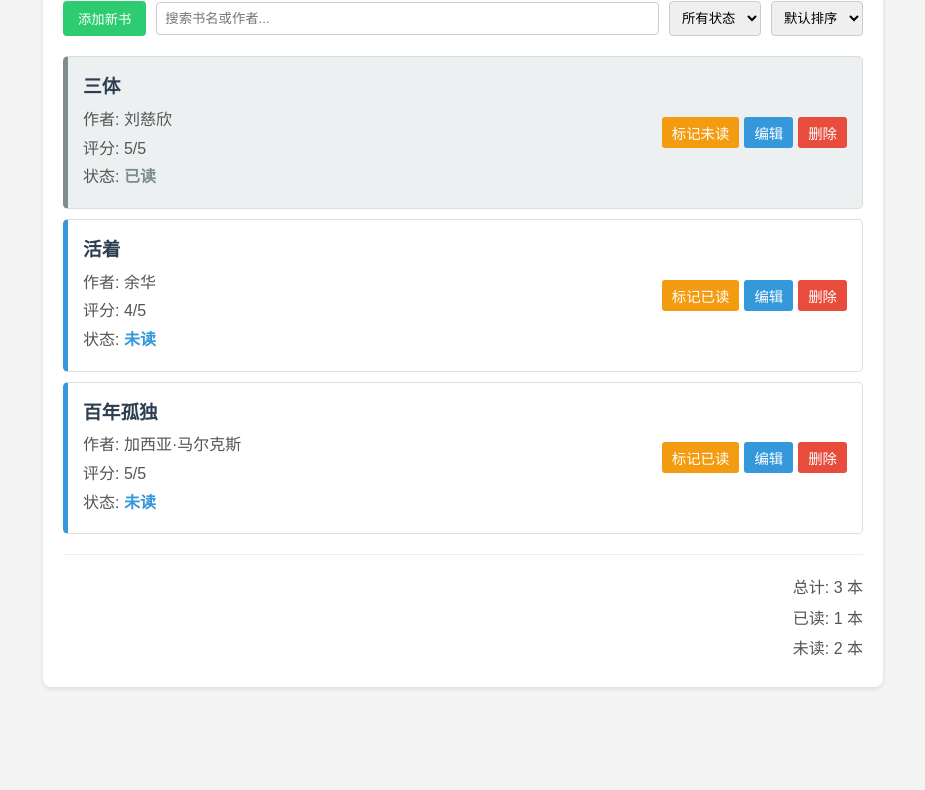
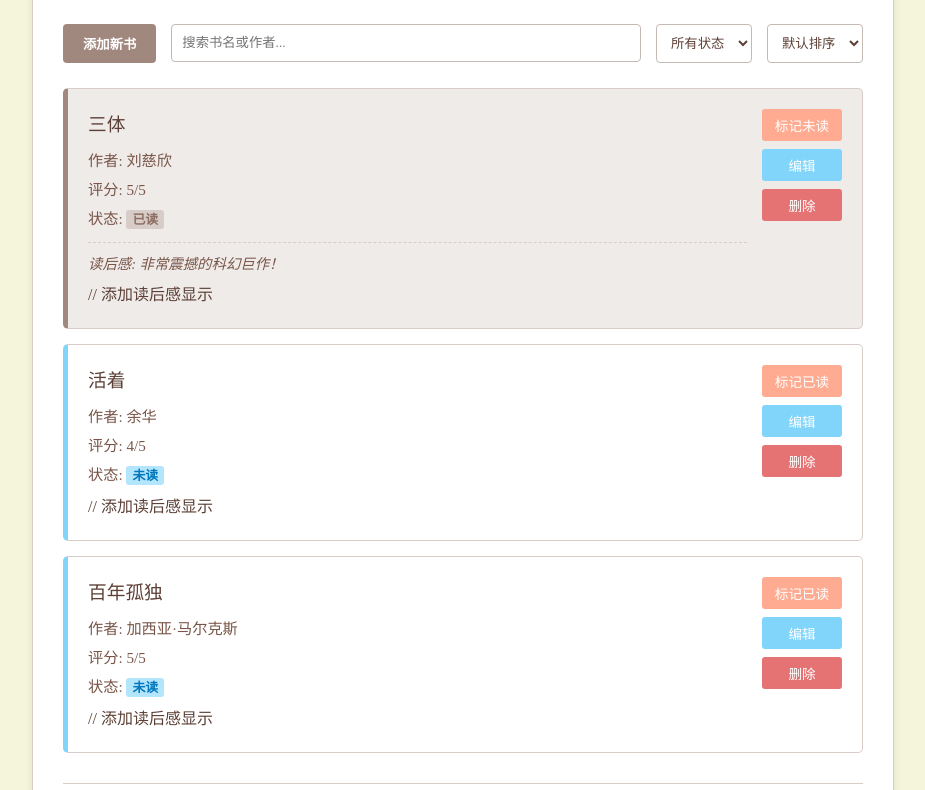
Before and after one commit to ImpEtums/midterm, a plain HTML site: page index.html in a window 1280 px wide. Shown: the part 133-923 px from the top of the page, without its empty margins (177-1102 px from the left). Before the commit the page ends 840 px from the top, so only its background shows below. Drawn offline with nearby package versions, Linux system fonts and the light colour scheme.

Commit message:
change style

```diff
--- a/app.js
+++ b/app.js
@@ -11,6 +11,7 @@ const BookItem = {
                 <p>作者: {{ book.author }}</p>
                 <p>评分: {{ book.rating }}/5</p>
                 <p>状态: <span class="status-text">{{ book.status === 'read' ? '已读' : '未读' }}</span></p>
+                <p v-if="book.review" class="book-review">读后感: {{ book.review }}</p> // 添加读后感显示
             </div>
             <div class="book-actions">
                 <button @click="$emit('toggle-status', book.id)">
@@ -97,13 +98,20 @@ const app = createApp({
     methods: {
         // 获取空书籍对象模板
         getEmptyBook() {
-            return { id: null, title: '', author: '', rating: 3, status: 'unread' };
+            // 添加 review 字段
+            return { id: null, title: '', author: '', rating: 3, status: 'unread', review: '' };
         },
         // 加载数据
         loadBooks() {
             const savedBooks = localStorage.getItem('myBookList');
             if (savedBooks) {
                 this.bookList = JSON.parse(savedBooks);
+                // 确保旧数据也有 review 字段
+                this.bookList.forEach(book => {
+                    if (book.review === undefined) {
+                        book.review = '';
+                    }
+                });
                 // 找到最大的ID，确保新ID不重复
                 if (this.bookList.length > 0) {
                     this.nextId = Math.max(...this.bookList.map(b => b.id)) + 1;
@@ -113,12 +121,19 @@ const app = createApp({
             } else {
                 // 可选：添加一些初始示例数据
                 this.bookList = [
-                    { id: 1, title: '三体', author: '刘慈欣', rating: 5, status: 'read' },
-                    { id: 2, title: '活着', author: '余华', rating: 4, status: 'unread' },
-                    { id: 3, title: '百年孤独', author: '加西亚·马尔克斯', rating: 5, status: 'unread' },
+                    // 添加 review 字段
+                    { id: 1, title: '三体', author: '刘慈欣', rating: 5, status: 'read', review: '非常震撼的科幻巨作！' },
+                    { id: 2, title: '活着', author: '余华', rating: 4, status: 'unread', review: '' },
+                    { id: 3, title: '百年孤独', author: '加西亚·马尔克斯', rating: 5, status: 'unread', review: '' },
                 ];
                 this.nextId = 4; // 更新 nextId 以便接下来的添加操作
             }
+             // 找到最大的ID，确保新ID不重复 (移动到 if/else 外部确保总能执行)
+             if (this.bookList.length > 0) {
+                 this.nextId = Math.max(...this.bookList.map(b => b.id)) + 1;
+             } else {
+                 this.nextId = 1;
+             }
         },
         // 显示添加表单
         showAddForm() {
@@ -129,14 +144,14 @@ const app = createApp({
         // 显示编辑表单
         showEditForm(book) {
             this.isEditing = true;
-            // 创建副本进行编辑，避免直接修改列表中的对象
+            // 创建副本进行编辑，确保 review 也被复制
             this.currentBook = { ...book };
             this.showForm = true;
         },
         // 取消表单
         cancelForm() {
             this.showForm = false;
-            this.currentBook = this.getEmptyBook(); // 重置表单
+            this.currentBook = this.getEmptyBook(); // 重置表单，包含 review
         },
         // 保存书籍（添加或编辑）
         saveBook() {
@@ -144,17 +159,20 @@ const app = createApp({
                 alert('书名和作者不能为空！');
                 return;
             }
+            // 不需要特别处理 review，因为它已经是 currentBook 的一部分
 
             if (this.isEditing) {
                 // 编辑
                 const index = this.bookList.findIndex(b => b.id === this.currentBook.id);
                 if (index !== -1) {
-                    this.bookList.splice(index, 1, this.currentBook);
+                    // 确保 review 被正确更新
+                    this.bookList.splice(index, 1, { ...this.currentBook });
                 }
             } else {
                 // 添加
                 this.currentBook.id = this.nextId++;
-                this.bookList.push(this.currentBook);
+                 // 确保 review 被正确添加
+                this.bookList.push({ ...this.currentBook });
             }
             this.cancelForm(); // 保存后关闭并重置表单
         },
--- a/style.css
+++ b/style.css
@@ -1,103 +1,128 @@
 body {
-    font-family: sans-serif;
-    line-height: 1.6;
+    font-family: 'Noto Serif SC', serif; /* 更换为衬线字体，增加文艺感 */
+    line-height: 1.7; /* 稍微增加行高 */
     margin: 20px;
-    background-color: #f4f4f4;
-    color: #333;
+    background-color: #f5f5dc; /* 米色背景 */
+    color: #5d4037; /* 主要文字颜色 - 棕灰色 */
 }
 
 #app {
     max-width: 800px;
     margin: 0 auto;
-    background: #fff;
-    padding: 20px;
+    background: #ffffff; /* 白色内容区域背景 */
+    padding: 30px; /* 增加内边距 */
     border-radius: 8px;
-    box-shadow: 0 2px 4px rgba(0,0,0,0.1);
+    box-shadow: 0 4px 8px rgba(0, 0, 0, 0.08); /* 柔和阴影 */
+    border: 1px solid #d7ccc8; /* 添加细边框 */
 }
 
 h1 {
     text-align: center;
-    color: #2c3e50;
+    color: #4e342e; /* 深棕色标题 */
+    margin-bottom: 30px; /* 增加标题下边距 */
+    font-weight: 400; /* 字体不过粗 */
 }
 
 .form-container {
-    background: #eee;
-    padding: 15px;
-    margin-bottom: 20px;
+    background: #efebe9; /* 浅棕灰色表单背景 */
+    padding: 20px;
+    margin-bottom: 25px;
     border-radius: 5px;
+    border: 1px solid #d7ccc8; /* 表单边框 */
 }
 
 .form-container h2 {
     margin-top: 0;
-    color: #34495e;
+    margin-bottom: 20px; /* 增加表单标题下边距 */
+    color: #6d4c41; /* 表单标题颜色 */
+    font-weight: 500;
+    text-align: center;
 }
 
 .form-container div {
-    margin-bottom: 10px;
+    margin-bottom: 15px; /* 增加表单项间距 */
 }
 
 .form-container label {
     display: block;
-    margin-bottom: 5px;
+    margin-bottom: 8px; /* 增加标签下边距 */
     font-weight: bold;
+    color: #795548; /* 标签颜色 */
 }
 
 .form-container input[type="text"],
 .form-container input[type="number"],
-.form-container select {
-    width: calc(100% - 22px); /* Adjust for padding and border */
+.form-container select,
+.form-container textarea { /* 应用到 textarea */
+    width: calc(100% - 24px); /* 调整宽度以适应 padding */
     padding: 10px;
-    border: 1px solid #ccc;
+    border: 1px solid #c5b9b4; /* 边框颜色 */
     border-radius: 4px;
+    background-color: #fff; /* 输入框背景 */
+    color: #5d4037; /* 输入文字颜色 */
+    font-family: inherit; /* 继承字体 */
+    line-height: 1.5; /* 输入框行高 */
 }
 
+.form-container textarea {
+    resize: vertical; /* 允许垂直调整大小 */
+}
+
+
 .form-container button {
-    padding: 10px 15px;
+    padding: 10px 20px; /* 增加按钮内边距 */
     margin-right: 10px;
     border: none;
     border-radius: 4px;
     cursor: pointer;
-    background-color: #3498db;
+    background-color: #8d6e63; /* 主要按钮 - 柔和棕色 */
     color: white;
+    transition: background-color 0.3s ease; /* 添加过渡效果 */
+    font-weight: bold;
 }
 
 .form-container button[type="button"] {
-    background-color: #95a5a6;
+    background-color: #bdbdbd; /* 取消按钮 - 灰色 */
 }
 
 .form-container button:hover {
-    opacity: 0.9;
+    opacity: 0.9; /* 保持悬停效果 */
 }
 
 .controls {
-    margin-bottom: 20px;
+    margin-bottom: 25px;
     display: flex;
-    gap: 10px;
+    gap: 15px; /* 增加控件间距 */
     align-items: center;
 }
 
 .controls input[type="text"],
 .controls select {
-    padding: 8px;
-    border: 1px solid #ccc;
+    padding: 10px; /* 统一内边距 */
+    border: 1px solid #c5b9b4;
     border-radius: 4px;
+    background-color: #fff;
+    color: #5d4037;
+    font-family: inherit;
 }
 
 .controls input[type="text"] {
-    flex-grow: 1; /* Allow search input to take more space */
+    flex-grow: 1;
 }
 
-.controls button {
-    padding: 8px 15px;
-    background-color: #2ecc71;
+.controls button { /* 添加新书按钮 */
+    padding: 10px 20px;
+    background-color: #a1887f; /* 浅棕色 */
     color: white;
     border: none;
     border-radius: 4px;
     cursor: pointer;
+    transition: background-color 0.3s ease;
+    font-weight: bold;
 }
 
 .controls button:hover {
-    background-color: #27ae60;
+    background-color: #8d6e63; /* 悬停变深 */
 }
 
 .book-list {
@@ -108,83 +133,130 @@ h1 {
 
 .book-item {
     background: #fff;
-    border: 1px solid #ddd;
-    margin-bottom: 10px;
-    padding: 15px;
+    border: 1px solid #d7ccc8; /* 统一边框 */
+    margin-bottom: 15px; /* 增加列表项间距 */
+    padding: 20px; /* 增加内边距 */
     border-radius: 5px;
     display: flex;
     justify-content: space-between;
-    align-items: center;
-    transition: background-color 0.3s ease;
+    align-items: flex-start; /* 顶部对齐，方便看读后感 */
+    transition: background-color 0.3s ease, border-left-color 0.3s ease; /* 添加边框颜色过渡 */
+    border-left: 5px solid transparent; /* 默认透明左边框 */
 }
 
 .book-item.read {
-    background-color: #ecf0f1; /* Light gray for read books */
-    border-left: 5px solid #7f8c8d; /* Gray border for read */
+    background-color: #efebe9; /* 已读背景 */
+    border-left: 5px solid #a1887f; /* 已读边框 - 浅棕 */
 }
 
 .book-item.unread {
-    border-left: 5px solid #3498db; /* Blue border for unread */
+    border-left: 5px solid #81d4fa; /* 未读边框 - 浅蓝 */
 }
 
+.book-info {
+    flex-grow: 1; /* 让信息区域占据更多空间 */
+    margin-right: 15px; /* 与按钮区域的间距 */
+}
+
+
 .book-info h3 {
-    margin: 0 0 5px 0;
-    color: #2c3e50;
+    margin: 0 0 8px 0; /* 增加标题下边距 */
+    color: #5d4037; /* 书名颜色 */
+    font-weight: 500;
 }
 
 .book-info p {
-    margin: 3px 0;
-    color: #555;
+    margin: 5px 0; /* 增加段落间距 */
+    color: #795548; /* 信息文字颜色 */
+    font-size: 0.95em; /* 稍小字体 */
+    line-height: 1.6;
 }
+
+.book-review { /* 读后感样式 */
+    margin-top: 10px !important; /* 与上方内容间距 */
+    padding-top: 10px;
+    border-top: 1px dashed #d7ccc8; /* 分隔线 */
+    color: #6d4c41; /* 读后感文字颜色 */
+    font-style: italic; /* 斜体 */
+    font-size: 0.9em !important; /* 更小字体 */
+    white-space: pre-wrap; /* 保留换行和空格 */
+}
+
 
 .status-text {
     font-weight: bold;
+    padding: 2px 6px; /* 添加一点内边距 */
+    border-radius: 3px; /* 圆角 */
+    font-size: 0.85em;
 }
 
 .book-item.read .status-text {
-    color: #7f8c8d;
+    color: #8d6e63; /* 已读状态文字 */
+    background-color: #d7ccc8; /* 已读状态背景 */
 }
 
 .book-item.unread .status-text {
-    color: #3498db;
+    color: #0277bd; /* 未读状态文字 - 稍深蓝 */
+    background-color: #b3e5fc; /* 未读状态背景 - 浅蓝 */
 }
 
+.book-actions {
+    display: flex;
+    flex-direction: column; /* 垂直排列按钮 */
+    gap: 8px; /* 按钮间距 */
+    align-items: flex-end; /* 右对齐 */
+    flex-shrink: 0; /* 防止按钮被压缩 */
+}
+
+
 .book-actions button {
-    margin-left: 5px;
-    padding: 5px 10px;
+    margin-left: 0; /* 移除左边距，因为用了 gap */
+    padding: 6px 12px; /* 调整按钮大小 */
     border: none;
     border-radius: 3px;
     cursor: pointer;
-    font-size: 0.9em;
+    font-size: 0.85em; /* 稍小字体 */
+    color: white;
+    transition: background-color 0.2s ease;
+    min-width: 80px; /* 按钮最小宽度 */
+    text-align: center;
 }
 
-.book-actions button:first-child {
-    background-color: #f39c12; /* Orange for toggle status */
-    color: white;
+.book-actions button:first-child { /* 切换状态按钮 */
+    background-color: #ffab91; /* 浅珊瑚色/橙色 */
+}
+.book-actions button:first-child:hover {
+    background-color: #ff8a65;
 }
 
-.book-actions button:nth-child(2) {
-    background-color: #3498db; /* Blue for edit */
-    color: white;
+.book-actions button:nth-child(2) { /* 编辑按钮 */
+    background-color: #81d4fa; /* 浅蓝色 */
+}
+.book-actions button:nth-child(2):hover {
+    background-color: #4fc3f7;
 }
 
-.book-actions .delete-btn {
-    background-color: #e74c3c; /* Red for delete */
-    color: white;
+.book-actions .delete-btn { /* 删除按钮 */
+    background-color: #e57373; /* 浅红色 */
+}
+.book-actions .delete-btn:hover {
+    background-color: #ef5350;
 }
 
-.book-actions button:hover {
+/* 移除旧的悬停透明度效果 */
+/* .book-actions button:hover {
     opacity: 0.8;
-}
+} */
 
 .summary {
-    margin-top: 20px;
-    padding-top: 15px;
-    border-top: 1px solid #eee;
+    margin-top: 30px; /* 增加汇总区域上边距 */
+    padding-top: 20px;
+    border-top: 1px solid #d7ccc8; /* 分隔线 */
     text-align: right;
-    color: #555;
+    color: #795548; /* 汇总文字颜色 */
 }
 
 .summary p {
-    margin: 5px 0;
+    margin: 8px 0; /* 增加汇总行间距 */
+    font-size: 0.95em;
 }
```
Also changed, not shown: index.html (+4 -0 lines).
